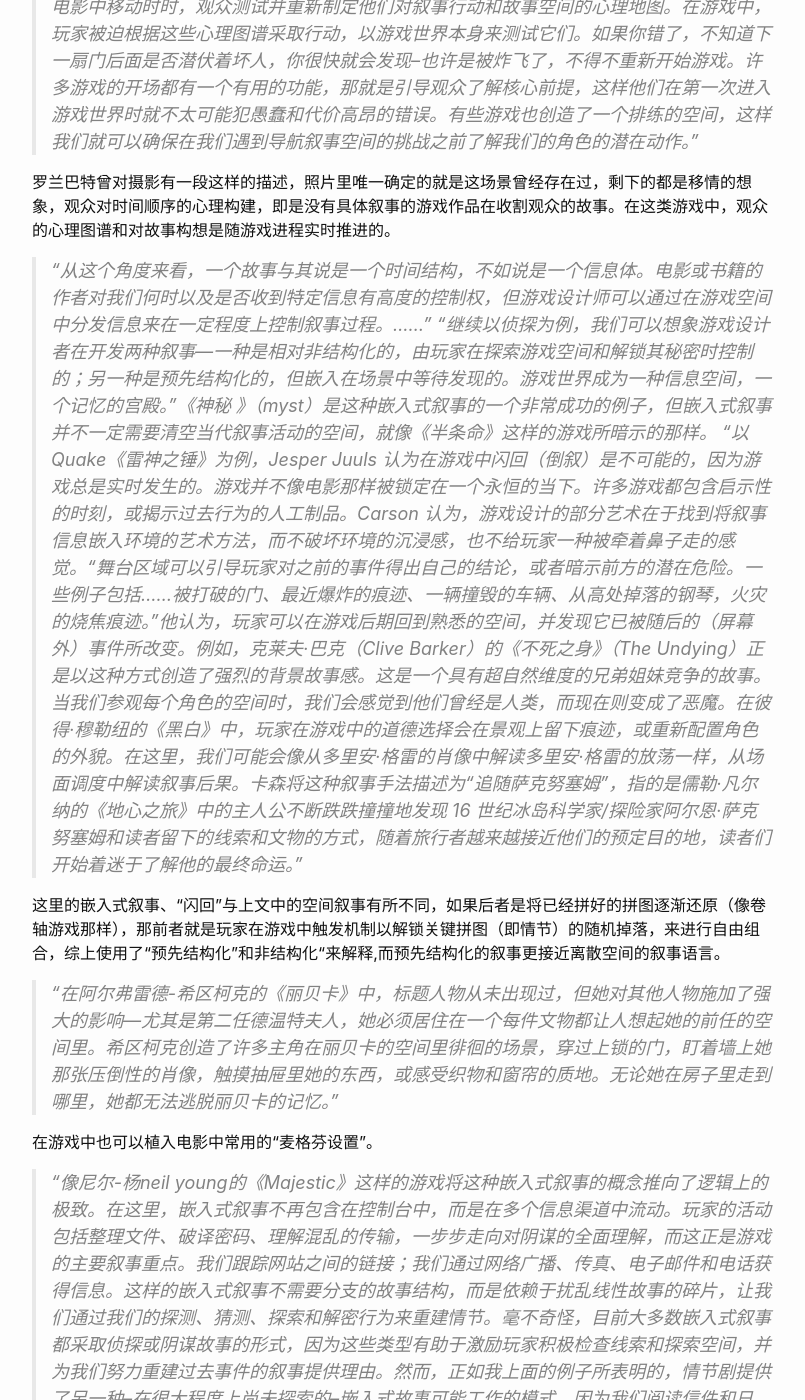
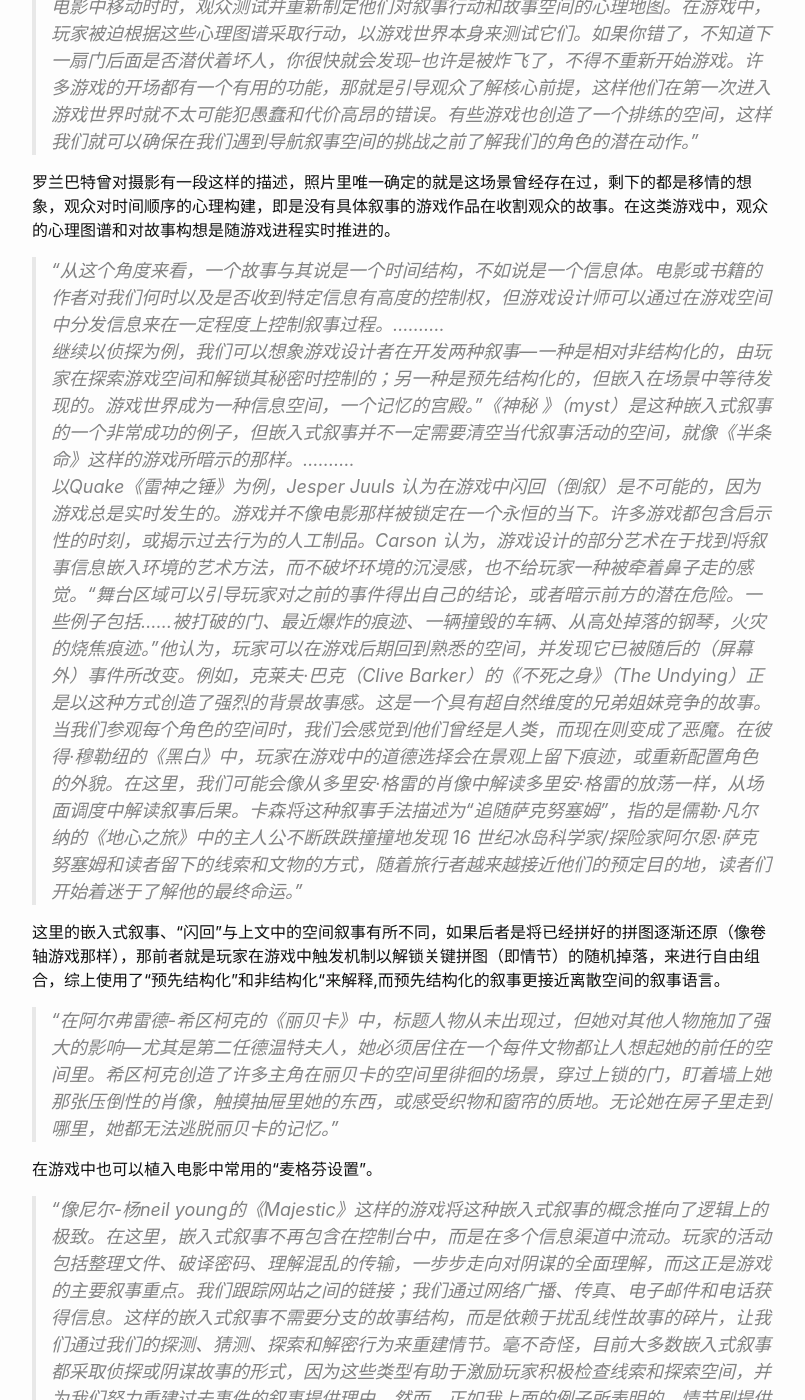
Before and after one commit to kekejinga/kekejinga.github.io, a Jekyll site: the page built from _posts/2022-04-09-Ludology-game-space.md, in a window 1280 px wide and 1400 px high, scrolled down 3260 px. Shown: the whole window, without its empty margins (238-1043 px from the left). Built offline with Jekyll 4.4.1, drawn with Linux system fonts in a browser that asks for light colours.

```diff
--- a/_posts/2022-04-09-Ludology-game-space.md
+++ b/_posts/2022-04-09-Ludology-game-space.md
@@ -61,9 +61,9 @@ meta: "Springfield"
 罗兰巴特曾对摄影有一段这样的描述，照片里唯一确定的就是这场景曾经存在过，剩下的都是移情的想象，观众对时间顺序的心理构建，即是没有具体叙事的游戏作品在收割观众的故事。在这类游戏中，观众的心理图谱和对故事构想是随游戏进程实时推进的。
 
 
-> “从这个角度来看，一个故事与其说是一个时间结构，不如说是一个信息体。电影或书籍的作者对我们何时以及是否收到特定信息有高度的控制权，但游戏设计师可以通过在游戏空间中分发信息来在一定程度上控制叙事过程。……”
-“继续以侦探为例，我们可以想象游戏设计者在开发两种叙事—一种是相对非结构化的，由玩家在探索游戏空间和解锁其秘密时控制的；另一种是预先结构化的，但嵌入在场景中等待发现的。游戏世界成为一种信息空间，一个记忆的宫殿。”《神秘 》（myst）是这种嵌入式叙事的一个非常成功的例子，但嵌入式叙事并不一定需要清空当代叙事活动的空间，就像《半条命》这样的游戏所暗示的那样。
-“以Quake《雷神之锤》为例，Jesper Juuls 认为在游戏中闪回（倒叙）是不可能的，因为游戏总是实时发生的。游戏并不像电影那样被锁定在一个永恒的当下。许多游戏都包含启示性的时刻，或揭示过去行为的人工制品。Carson 认为，游戏设计的部分艺术在于找到将叙事信息嵌入环境的艺术方法，而不破坏环境的沉浸感，也不给玩家一种被牵着鼻子走的感觉。“舞台区域可以引导玩家对之前的事件得出自己的结论，或者暗示前方的潜在危险。一些例子包括……被打破的门、最近爆炸的痕迹、一辆撞毁的车辆、从高处掉落的钢琴，火灾的烧焦痕迹。"他认为，玩家可以在游戏后期回到熟悉的空间，并发现它已被随后的（屏幕外）事件所改变。例如，克莱夫·巴克（Clive Barker）的《不死之身》（The Undying）正是以这种方式创造了强烈的背景故事感。这是一个具有超自然维度的兄弟姐妹竞争的故事。当我们参观每个角色的空间时，我们会感觉到他们曾经是人类，而现在则变成了恶魔。在彼得·穆勒纽的《黑白》中，玩家在游戏中的道德选择会在景观上留下痕迹，或重新配置角色的外貌。在这里，我们可能会像从多里安·格雷的肖像中解读多里安·格雷的放荡一样，从场面调度中解读叙事后果。卡森将这种叙事手法描述为“追随萨克努塞姆”，指的是儒勒·凡尔纳的《地心之旅》中的主人公不断跌跌撞撞地发现 16 世纪冰岛科学家/探险家阿尔恩·萨克努塞姆和读者留下的线索和文物的方式，随着旅行者越来越接近他们的预定目的地，读者们开始着迷于了解他的最终命运。”
+> “从这个角度来看，一个故事与其说是一个时间结构，不如说是一个信息体。电影或书籍的作者对我们何时以及是否收到特定信息有高度的控制权，但游戏设计师可以通过在游戏空间中分发信息来在一定程度上控制叙事过程。……….
+继续以侦探为例，我们可以想象游戏设计者在开发两种叙事—一种是相对非结构化的，由玩家在探索游戏空间和解锁其秘密时控制的；另一种是预先结构化的，但嵌入在场景中等待发现的。游戏世界成为一种信息空间，一个记忆的宫殿。”《神秘 》（myst）是这种嵌入式叙事的一个非常成功的例子，但嵌入式叙事并不一定需要清空当代叙事活动的空间，就像《半条命》这样的游戏所暗示的那样。……….
+以Quake《雷神之锤》为例，Jesper Juuls 认为在游戏中闪回（倒叙）是不可能的，因为游戏总是实时发生的。游戏并不像电影那样被锁定在一个永恒的当下。许多游戏都包含启示性的时刻，或揭示过去行为的人工制品。Carson 认为，游戏设计的部分艺术在于找到将叙事信息嵌入环境的艺术方法，而不破坏环境的沉浸感，也不给玩家一种被牵着鼻子走的感觉。“舞台区域可以引导玩家对之前的事件得出自己的结论，或者暗示前方的潜在危险。一些例子包括……被打破的门、最近爆炸的痕迹、一辆撞毁的车辆、从高处掉落的钢琴，火灾的烧焦痕迹。"他认为，玩家可以在游戏后期回到熟悉的空间，并发现它已被随后的（屏幕外）事件所改变。例如，克莱夫·巴克（Clive Barker）的《不死之身》（The Undying）正是以这种方式创造了强烈的背景故事感。这是一个具有超自然维度的兄弟姐妹竞争的故事。当我们参观每个角色的空间时，我们会感觉到他们曾经是人类，而现在则变成了恶魔。在彼得·穆勒纽的《黑白》中，玩家在游戏中的道德选择会在景观上留下痕迹，或重新配置角色的外貌。在这里，我们可能会像从多里安·格雷的肖像中解读多里安·格雷的放荡一样，从场面调度中解读叙事后果。卡森将这种叙事手法描述为“追随萨克努塞姆”，指的是儒勒·凡尔纳的《地心之旅》中的主人公不断跌跌撞撞地发现 16 世纪冰岛科学家/探险家阿尔恩·萨克努塞姆和读者留下的线索和文物的方式，随着旅行者越来越接近他们的预定目的地，读者们开始着迷于了解他的最终命运。”
 
 这里的嵌入式叙事、“闪回”与上文中的空间叙事有所不同，如果后者是将已经拼好的拼图逐渐还原（像卷轴游戏那样），那前者就是玩家在游戏中触发机制以解锁关键拼图（即情节）的随机掉落，来进行自由组合，综上使用了“预先结构化”和非结构化“来解释,而预先结构化的叙事更接近离散空间的叙事语言。
 
```
